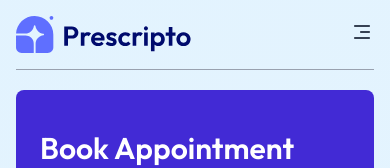
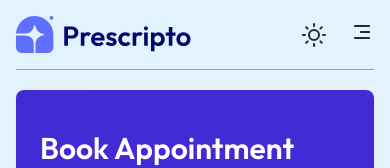
Before and after one commit to Ahmed-hesham95/Project-Final, a React (Vite) app: page / in a window 390 px wide. Shown: the top 168 px of the page. Built offline with nearby package versions, Linux system fonts and the light colour scheme.

Commit message:
add Dark And Light mode btn

```diff
--- a/src/components/Navbar.jsx
+++ b/src/components/Navbar.jsx
@@ -3,6 +3,7 @@ import { NavLink, useNavigate } from "react-router-dom";
 import toast from "react-hot-toast";
 import { useState, useEffect, useRef } from "react";
 import { CgClose, CgMenuRightAlt } from "react-icons/cg";
+import { FiSun, FiMoon } from "react-icons/fi";
 
 const Navbar = () => {
   const navigate = useNavigate();
@@ -39,7 +40,7 @@ const Navbar = () => {
   }
   return (
     <>
-      <div className="relative flex items-center justify-between text-sm text-[#1F2937] py-4 mb-5 border-b border-b-gray-400">
+      <div className="relative flex items-center justify-between text-sm text-[#1F2937] dark:text-[#E5E7EB] py-4 mb-5 border-b border-b-gray-400">
         <img onClick={() => navigate('/')} className="w-44 cursor-pointer" src={assets.logo} alt="Logo" />
         <ul className="hidden md:flex items-start gap-6 font-medium">
           <NavLink to="/">
@@ -61,6 +62,11 @@ const Navbar = () => {
         </ul>
 
         <div className="flex items-center gap-3">
+          <label className="swap swap-rotate text-[#1F2937] dark:text-[#E5E7EB] cursor-pointer">
+            <input type="checkbox" className="theme-controller" value="dark" />
+            <FiSun className="swap-off w-6 h-6" />
+            <FiMoon className="swap-on w-6 h-6" />
+          </label>
           <div className="flex items-center gap-3">
             {
               token
@@ -70,11 +76,11 @@ const Navbar = () => {
                     <img className="w-2.5" src={assets.dropdown_icon} alt="" />
                   </div>
                   {showDropdown && (
-                    <div className="absolute top-0 right-0 pt-14 text-base font-medium text-gray-600 z-20">
-                      <div className="min-w-48 bg-stone-100 rounded flex flex-col gap-4 p-4">
-                        <p onClick={() => { navigate('my-profile'); setShowDropdown(false); }} className="hover:text-[#1F2937] cursor-pointer">My Profile</p>
-                        <p onClick={() => { navigate('my-appointments'); setShowDropdown(false); }} className="hover:text-[#1F2937] cursor-pointer">My Appointments</p>
-                        <p onClick={() => { handleLogout(); setShowDropdown(false); }} className="hover:text-[#1F2937] cursor-pointer">Logout</p>
+                    <div className="absolute top-0 right-0 pt-14 text-base font-medium z-20">
+                      <div className="min-w-48 bg-stone-100 dark:bg-gray-800 rounded flex flex-col gap-4 p-4 shadow-lg text-[#1F2937] dark:text-[#E5E7EB]">
+                        <p onClick={() => { navigate('my-profile'); setShowDropdown(false); }} className="hover:text-primary cursor-pointer">My Profile</p>
+                        <p onClick={() => { navigate('my-appointments'); setShowDropdown(false); }} className="hover:text-primary cursor-pointer">My Appointments</p>
+                        <p onClick={() => { handleLogout(); setShowDropdown(false); }} className="hover:text-primary cursor-pointer">Logout</p>
                       </div>
                     </div>
                   )}
@@ -85,7 +91,7 @@ const Navbar = () => {
           <div className="md:hidden">
             <button onClick={toggleMenu} className="cursor-pointer">
               {
-                showMobileMenu ? <CgClose className="text-2xl text-gray-700" /> : <CgMenuRightAlt className="text-2xl text-gray-700" />
+                showMobileMenu ? <CgClose className="text-2xl text-[#1F2937] dark:text-[#E5E7EB]" /> : <CgMenuRightAlt className="text-2xl text-[#1F2937] dark:text-[#E5E7EB]" />
               }
             </button>
           </div>
@@ -93,7 +99,7 @@ const Navbar = () => {
       </div>
 
       {/* Mobile Menu */}
-      <div className={`top-[80px] left-0 md:hidden ${showMobileMenu ? 'visible' : 'hidden'} mb-1.5`} >
+      <div className={`top-[80px] left-0 md:hidden ${showMobileMenu ? 'visible' : 'hidden'} mb-1.5 text-[#1F2937] dark:text-[#E5E7EB]`} >
         <ul className="flex items-start gap-6 font-medium flex-wrap">
           <NavLink to="/">
             <li className="py-1 uppercase">Home</li>
--- a/src/index.css
+++ b/src/index.css
@@ -44,4 +44,10 @@ body {
    background: linear-gradient(-45deg, #ffffff, #f0f9ff, #e0f2fe, #f0fdf4);
    background-size: 400% 400%;
    animation: gradientBG 10s ease-in-out infinite;
+   @apply text-black transition-colors duration-200;
 }
+
+[data-theme='dark'] body {
+   background: linear-gradient(-45deg, #111827, #1f2937, #374151, #111827);
+   @apply text-[#E5E7EB];
+}
```
